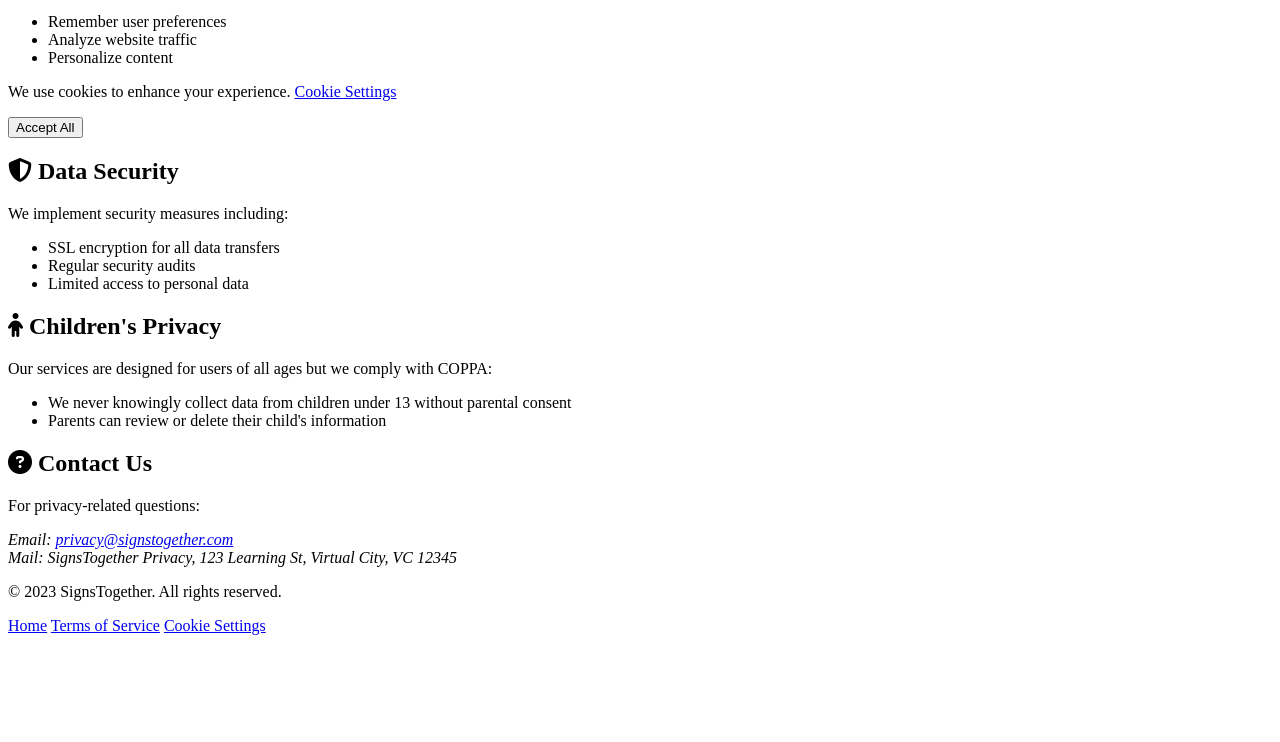
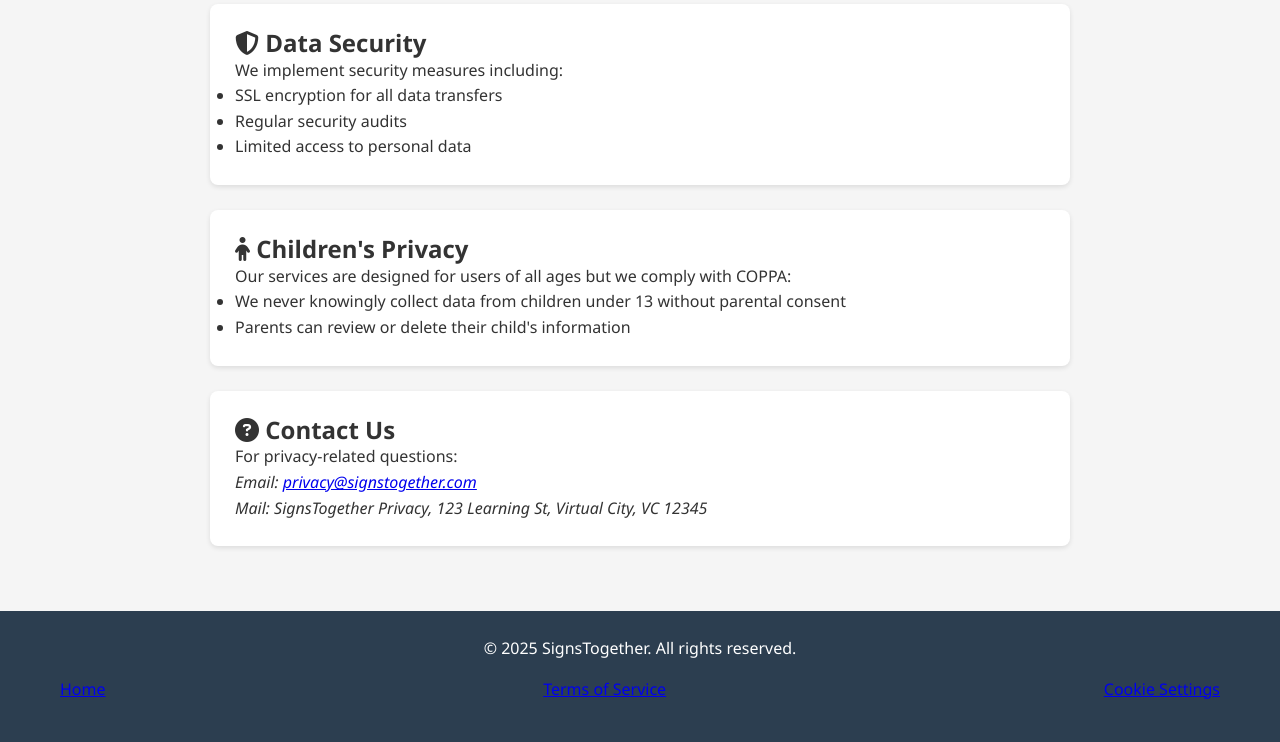
Before and after one commit to MepxDev/signstogether, a plain HTML site: page privacy-policy/index.html in a window 1280 px wide. Shown: the part 815-1557 px from the top of the page. Before the commit the page ends 1458 px from the top, so only its background shows below. Drawn offline with Linux system fonts and the light colour scheme.

Commit message:
Update index.html

```diff
--- a/privacy-policy/index.html
+++ b/privacy-policy/index.html
@@ -4,11 +4,43 @@
     <meta charset="UTF-8">
     <meta name="viewport" content="width=device-width, initial-scale=1.0">
     <title>Privacy Policy | SignsTogether</title>
-    <link rel="stylesheet" href="/privacy-policy/privacy-policy-style.css">
+    <link rel="stylesheet" href="/style.css">
     <link rel="stylesheet" href="https://cdnjs.cloudflare.com/ajax/libs/font-awesome/6.4.0/css/all.min.css">
     <link rel="icon" href="/assets/favicon.ico">
+    <style>
+        /* Privacy-specific styles that won't conflict with main site */
+        .privacy-header {
+            background-color: white;
+            box-shadow: 0 2px 10px rgba(0, 0, 0, 0.1);
+            padding: 20px 0;
+            position: sticky;
+            top: 0;
+            z-index: 100;
+        }
+
+        .privacy-container {
+            padding: 40px 0;
+            max-width: 900px;
+            margin: 0 auto;
+        }
+
+        .privacy-section {
+            background: white;
+            border-radius: 8px;
+            padding: 25px;
+            margin-bottom: 25px;
+            box-shadow: 0 2px 5px rgba(0,0,0,0.1);
+        }
+
+        .privacy-footer {
+            background: #2c3e50;
+            color: white;
+            padding: 25px 0;
+            text-align: center;
+        }
+    </style>
 </head>
-<body>
+<body class="privacy-page">
     <header class="privacy-header">
         <div class="container">
             <a href="/" class="logo">
@@ -86,7 +118,7 @@
 
     <footer class="privacy-footer">
         <div class="container">
-            <p>&copy; 2023 SignsTogether. All rights reserved.</p>
+            <p>&copy; <span id="current-year">2023</span> SignsTogether. All rights reserved.</p>
             <nav>
                 <a href="/">Home</a>
                 <a href="/terms">Terms of Service</a>
@@ -95,6 +127,36 @@
         </div>
     </footer>
 
-    <script src="/privacy-policy/privacy-policy-main.js"></script>
+    <script src="/main.js"></script>
+    <script>
+        // Privacy page specific JavaScript
+        document.addEventListener('DOMContentLoaded', function() {
+            // Set current year
+            document.getElementById('current-year').textContent = new Date().getFullYear();
+
+            // Set last updated date
+            const options = { year: 'numeric', month: 'long', day: 'numeric' };
+            document.getElementById('last-updated-date').textContent =
+                new Date().toLocaleDateString('en-US', options);
+
+            // Cookie consent
+            const cookieConsent = document.getElementById('cookie-consent');
+            const acceptCookiesBtn = document.getElementById('accept-cookies');
+
+            if (!localStorage.getItem('cookiesAccepted')) {
+                cookieConsent.style.display = 'flex';
+            }
+
+            acceptCookiesBtn.addEventListener('click', function() {
+                localStorage.setItem('cookiesAccepted', 'true');
+                cookieConsent.style.display = 'none';
+            });
+
+            document.getElementById('cookie-settings').addEventListener('click', function(e) {
+                e.preventDefault();
+                alert('Cookie preferences would be configured here.');
+            });
+        });
+    </script>
 </body>
 </html>
```
